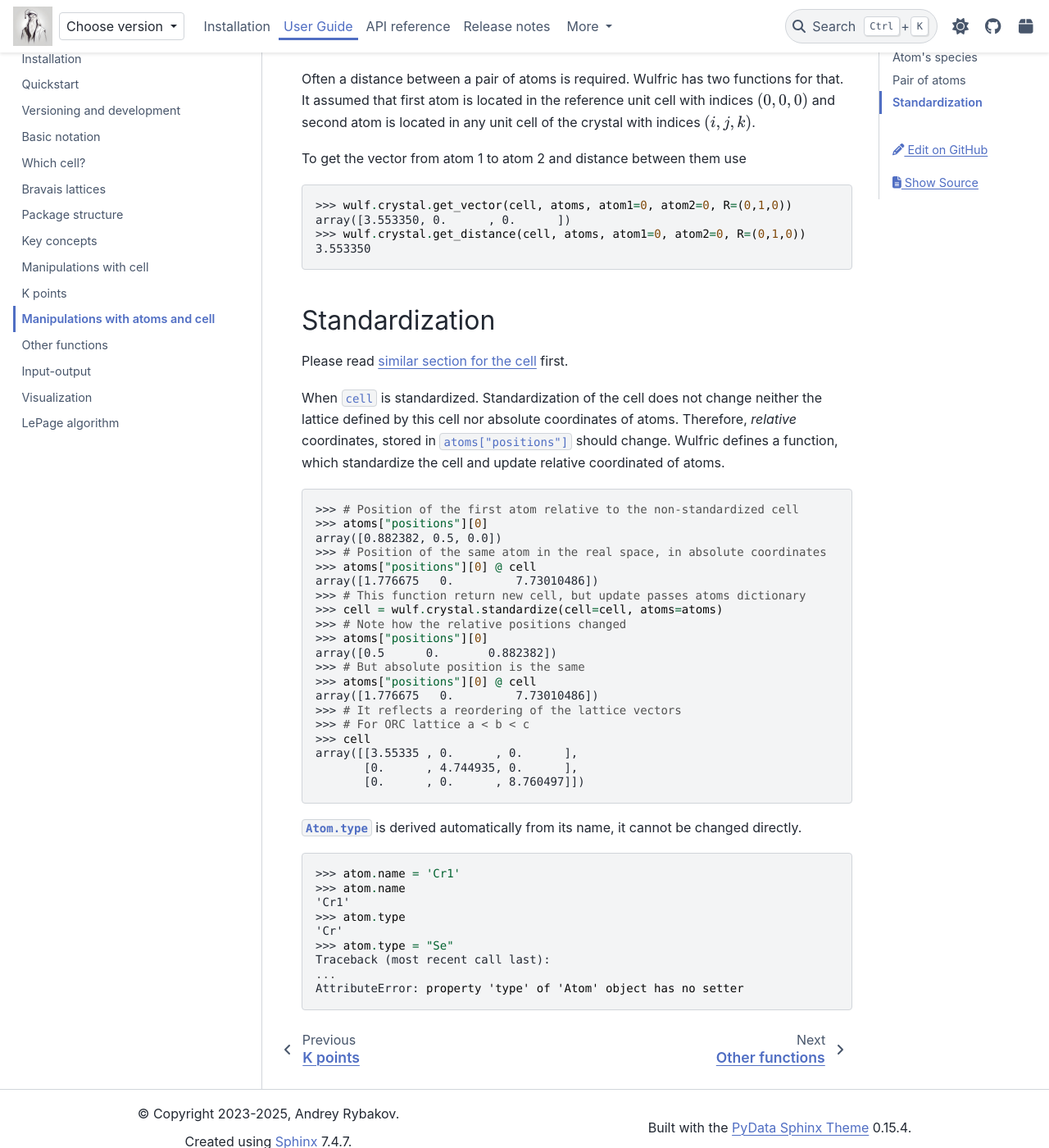
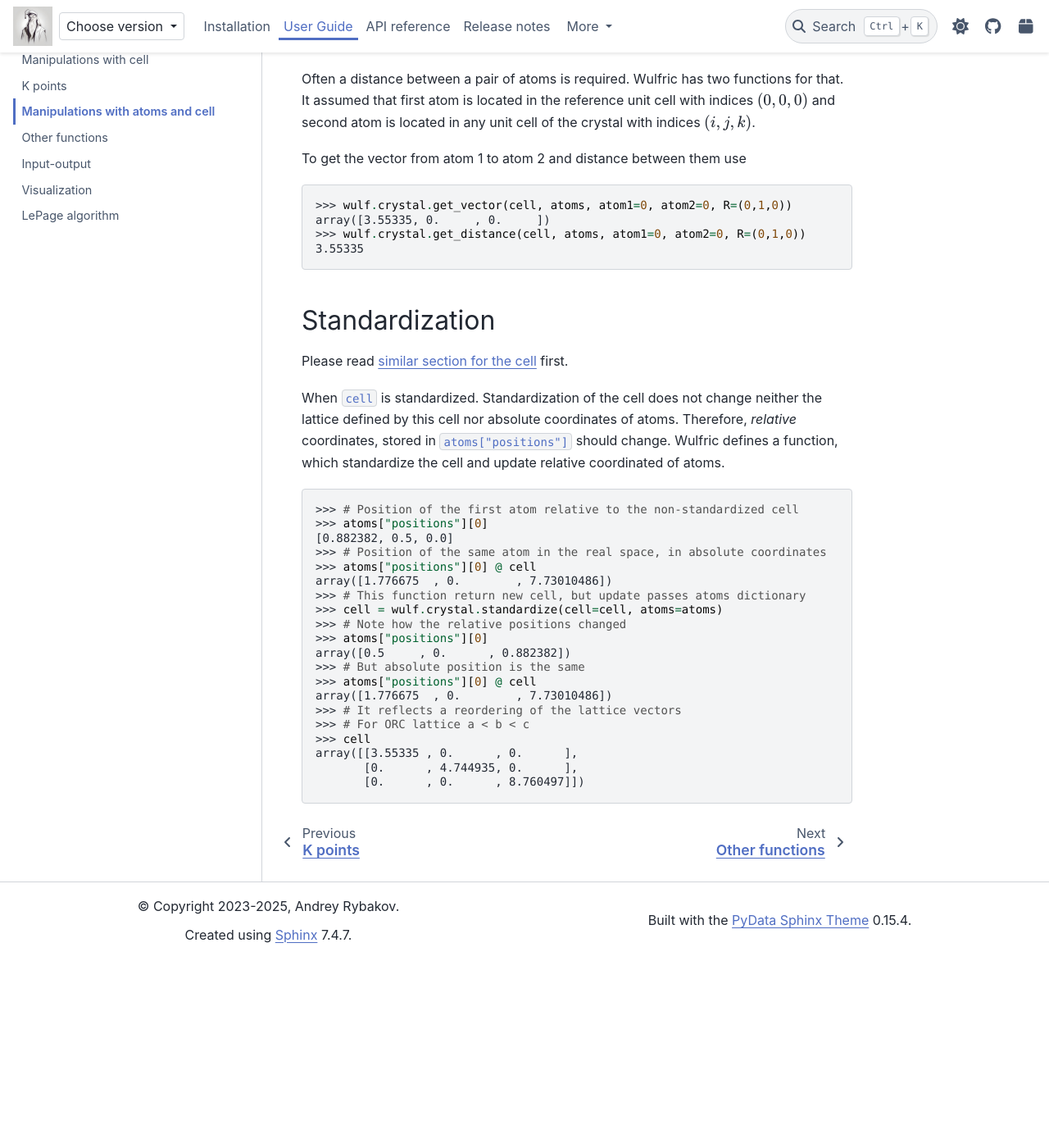
Before and after one commit to adrybakov/wulfric, a Sphinx documentation site: the page built from docs/source/user-guide/usage/crystal.rst, in a window 1280 px wide and 1400 px high, scrolled down 1724 px. Shown: the whole window at 82% size. Built offline with Sphinx 7.4.7 and the PyData theme 0.15.4, drawn with Linux system fonts in a browser that asks for light colours; a script that is not in the unit is left out; after the commit the page ends 2893 px from its top, so only the background shows below that; some of the changed text lies outside the part shown.

```diff
--- a/docs/source/user-guide/usage/crystal.rst
+++ b/docs/source/user-guide/usage/crystal.rst
@@ -77,7 +77,7 @@ To guess the names for the dictionary of ``atoms`` use
   >>> # Note: this function modifies the dictionary on which it is called
   >>> wulf.crystal.populate_atom_species(atoms)
   >>> atoms["species"]
-  >>> ['Cr', 'Br', 'S', 'Cr', 'Br', 'S']
+  ['Cr', 'Br', 'S', 'Cr', 'Br', 'S']
 
 Pair of atoms
 =============
@@ -92,9 +92,9 @@ To get the vector from atom 1 to atom 2 and distance between them use
 .. doctest::
 
   >>> wulf.crystal.get_vector(cell, atoms, atom1=0, atom2=0, R=(0,1,0))
-  array([3.553350, 0.      , 0.      ])
+  array([3.55335, 0.     , 0.     ])
   >>> wulf.crystal.get_distance(cell, atoms, atom1=0, atom2=0, R=(0,1,0))
-  3.553350
+  3.55335
 
 Standardization
 ===============
@@ -111,40 +111,21 @@ which standardize the cell and update relative coordinated of atoms.
 
   >>> # Position of the first atom relative to the non-standardized cell
   >>> atoms["positions"][0]
-  array([0.882382, 0.5, 0.0])
+  [0.882382, 0.5, 0.0]
   >>> # Position of the same atom in the real space, in absolute coordinates
   >>> atoms["positions"][0] @ cell
-  array([1.776675   0.         7.73010486])
+  array([1.776675  , 0.        , 7.73010486])
   >>> # This function return new cell, but update passes atoms dictionary
   >>> cell = wulf.crystal.standardize(cell=cell, atoms=atoms)
   >>> # Note how the relative positions changed
   >>> atoms["positions"][0]
-  array([0.5      0.       0.882382])
+  array([0.5     , 0.      , 0.882382])
   >>> # But absolute position is the same
   >>> atoms["positions"][0] @ cell
-  array([1.776675   0.         7.73010486])
+  array([1.776675  , 0.        , 7.73010486])
   >>> # It reflects a reordering of the lattice vectors
   >>> # For ORC lattice a < b < c
   >>> cell
   array([[3.55335 , 0.      , 0.      ],
          [0.      , 4.744935, 0.      ],
          [0.      , 0.      , 8.760497]])
-
-
-
-
-
-
-:py:attr:`Atom.type` is derived automatically from its name, it cannot be changed directly.
-
-.. doctest::
-
-  >>> atom.name = 'Cr1'
-  >>> atom.name
-  'Cr1'
-  >>> atom.type
-  'Cr'
-  >>> atom.type = "Se"
-  Traceback (most recent call last):
-  ...
-  AttributeError: property 'type' of 'Atom' object has no setter
--- a/docs/source/user-guide/usage/key-concepts.rst
+++ b/docs/source/user-guide/usage/key-concepts.rst
@@ -50,9 +50,9 @@ Another typical task is to find a reciprocal cell
 .. doctest::
 
     >>> wulf.cell.get_reciprocal(cell)
-    array([[6.28318531, 0.        , 0.        ],
-           [0.        , 6.28318531, 0.        ],
-           [0.        , 0.        , 6.28318531]])
+    array([[1.76824273, 0.        , 0.        ],
+           [0.        , 1.32418786, 0.        ],
+           [0.        , 0.        , 0.71721791]])
 
 For more examples of what can be done with cell see :ref:`user-guide_usage_cell`.
 
```
Also changed, not shown: docs/source/user-guide/usage/cell.rst (+10 -10 lines), 2 other files.
